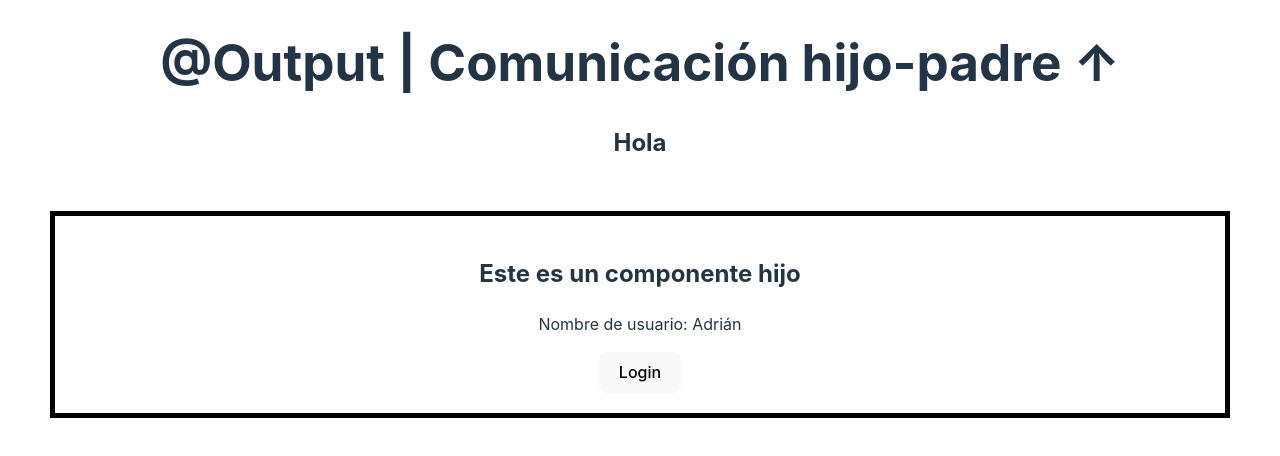
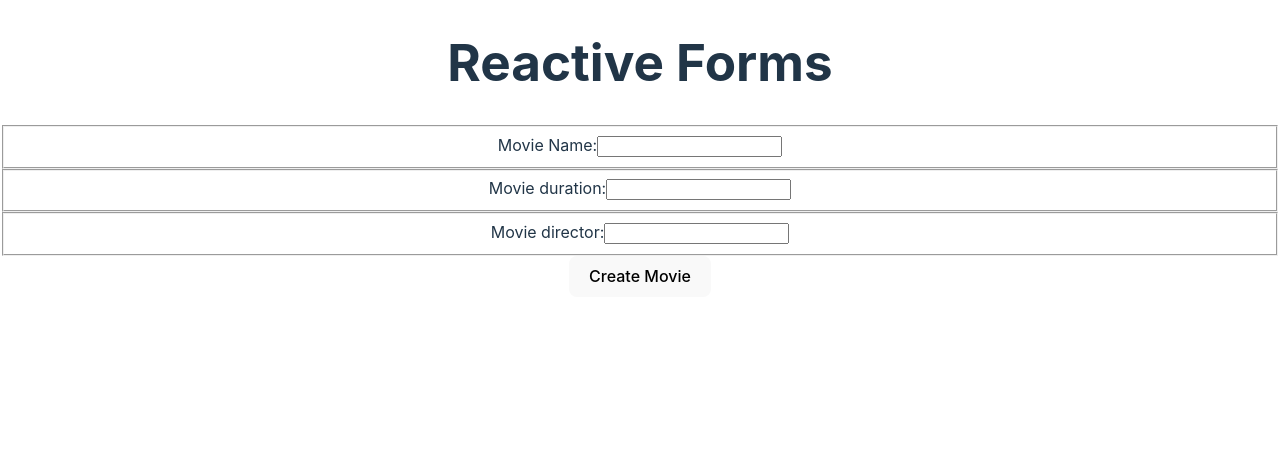
Before and after one commit to Amaza-ing/AMazaing-curso-Angular-desde-0, an Angular app: page / in a window 1280 px wide. Shown: the top 456 px of the page. Built offline with nearby package versions, Linux system fonts and the light colour scheme.

Commit message:
reactive Forms

```diff
--- a/src/app/app.component.html
+++ b/src/app/app.component.html
@@ -1,5 +1,17 @@
-<h1>&#64;Output | Comunicación hijo-padre ↑</h1>
+<h1>Reactive Forms</h1>
 
-<h2>Hola {{ name }}</h2>
-
-<app-child (login)="setName($event)"></app-child>
+<form [formGroup]="movieForm" (submit)="handleSubmit()">
+  <fieldset>
+    <label for="movie-name">Movie Name:</label>
+    <input type="text" id="movie-name" formControlName="name">
+  </fieldset>
+  <fieldset>
+    <label for="movie-duration">Movie duration:</label>
+    <input type="number" id="movie-duration" formControlName="duration">
+  </fieldset>
+  <fieldset>
+    <label for="movie-director">Movie director:</label>
+    <input type="text" id="movie-director" formControlName="director">
+  </fieldset>
+  <button>Create Movie</button>
+</form>
--- a/src/app/app.component.ts
+++ b/src/app/app.component.ts
@@ -1,18 +1,33 @@
 import { Component } from '@angular/core';
+import { FormControl, FormGroup, ReactiveFormsModule } from '@angular/forms';
 import { RouterOutlet } from '@angular/router';
-import { ChildComponent } from './components/child/child.component';
 
 @Component({
   selector: 'app-root',
   standalone: true,
-  imports: [RouterOutlet, ChildComponent],
+  imports: [RouterOutlet, ReactiveFormsModule],
   templateUrl: './app.component.html',
   styleUrl: './app.component.css',
 })
 export class AppComponent {
-  name: string = "";
+  movieForm: FormGroup;
+  name: FormControl;
+  duration: FormControl;
+  director: FormControl;
 
-  setName(e: any) {
-    this.name = e;
+  constructor() {
+    this.name = new FormControl('');
+    this.duration = new FormControl('');
+    this.director = new FormControl('');
+
+    this.movieForm = new FormGroup({
+      name: this.name,
+      duration: this.duration,
+      director: this.director,
+    });
+  }
+
+  handleSubmit(): void {
+    console.log("Movie created:", this.movieForm.value);
   }
 }
--- a/src/app/components/child/child.component.css
+++ /dev/null
@@ -1,5 +0,0 @@
-.child {
-  border: 5px solid black;
-  margin: 50px;
-  padding: 20px;
-}
--- a/src/app/components/child/child.component.html
+++ /dev/null
@@ -1,7 +0,0 @@
-<div class="child">
-  <h2>Este es un componente hijo</h2>
-
-  <p>Nombre de usuario: {{ userName }}</p>
-
-  <button (click)="handleLogin()">Login</button>
-</div>
--- a/src/app/components/child/child.component.ts
+++ /dev/null
@@ -1,19 +0,0 @@
-import { Component, EventEmitter, Output } from '@angular/core';
-
-@Component({
-  selector: 'app-child',
-  standalone: true,
-  imports: [],
-  templateUrl: './child.component.html',
-  styleUrl: './child.component.css',
-})
-export class ChildComponent {
-  @Output()
-  login: EventEmitter<any> = new EventEmitter<any>;
-
-  userName: string = 'Adrián';
-
-  handleLogin() {
-    this.login.emit(this.userName);
-  }
-}
```
Also changed, not shown: 1 other file (tests, documents, lock files or other folders).
